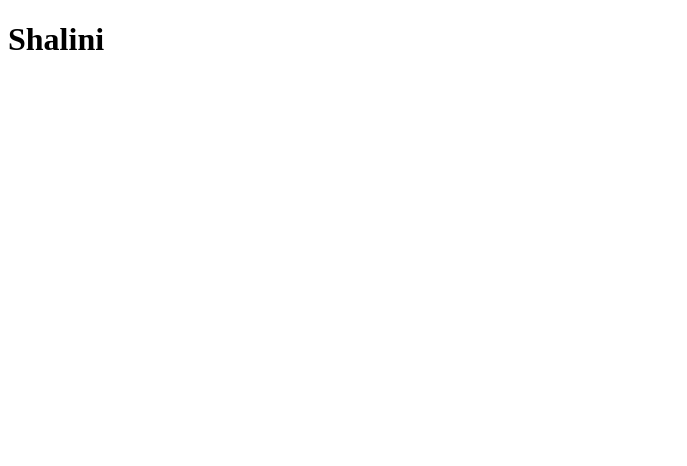
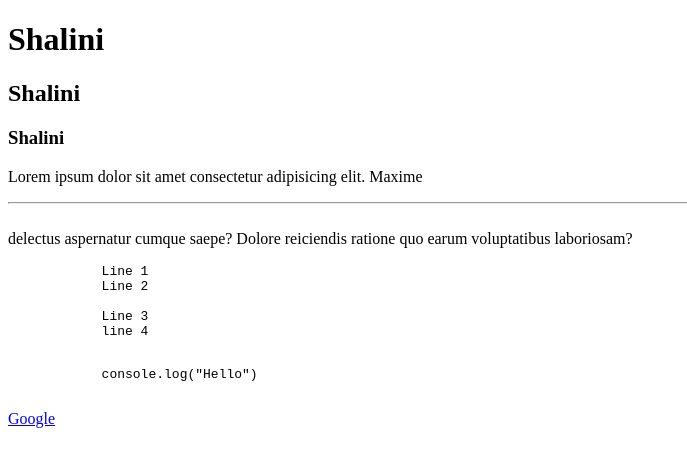
Before and after one commit to ShaliniNayan/Project-1, a plain HTML site: page index.html in a window 1280 px wide. Shown: the whole page, without its empty margins (0-687 px from the left). Drawn offline with Linux system fonts and the light colour scheme.

Commit message:
Updated files format & Index

```diff
--- a/index.html
+++ b/index.html
@@ -2,10 +2,29 @@
 <html lang="en">
   <head>
     <meta charset="UTF-8" />
+    <meta http-equiv="X-UA-Compatible" content="ie=edge">
     <meta name="viewport" content="width=device-width, initial-scale=1.0" />
     <title>Document</title>
   </head>
   <body>
     <h1>Shalini</h1>
+    <h2>Shalini</h2>
+    <h3>Shalini</h3>
+    <p>Lorem ipsum dolor sit amet consectetur adipisicing elit. Maxime
+        <hr>
+        <br />delectus aspernatur cumque saepe? Dolore reiciendis ratione quo earum voluptatibus laboriosam?</p>
+        <pre>
+            Line 1
+            Line 2
+
+            Line 3
+            line 4
+        </pre>
+        <pre>
+            console.log("Hello")
+        </pre>
+
+    <a href="http://google.com">Google</a>
+    <a href="http://" target="_blank" rel="noopener noreferrer"></a>
   </body>
 </html>
```
Also changed, not shown: format.html (added, +11 -0 lines).
